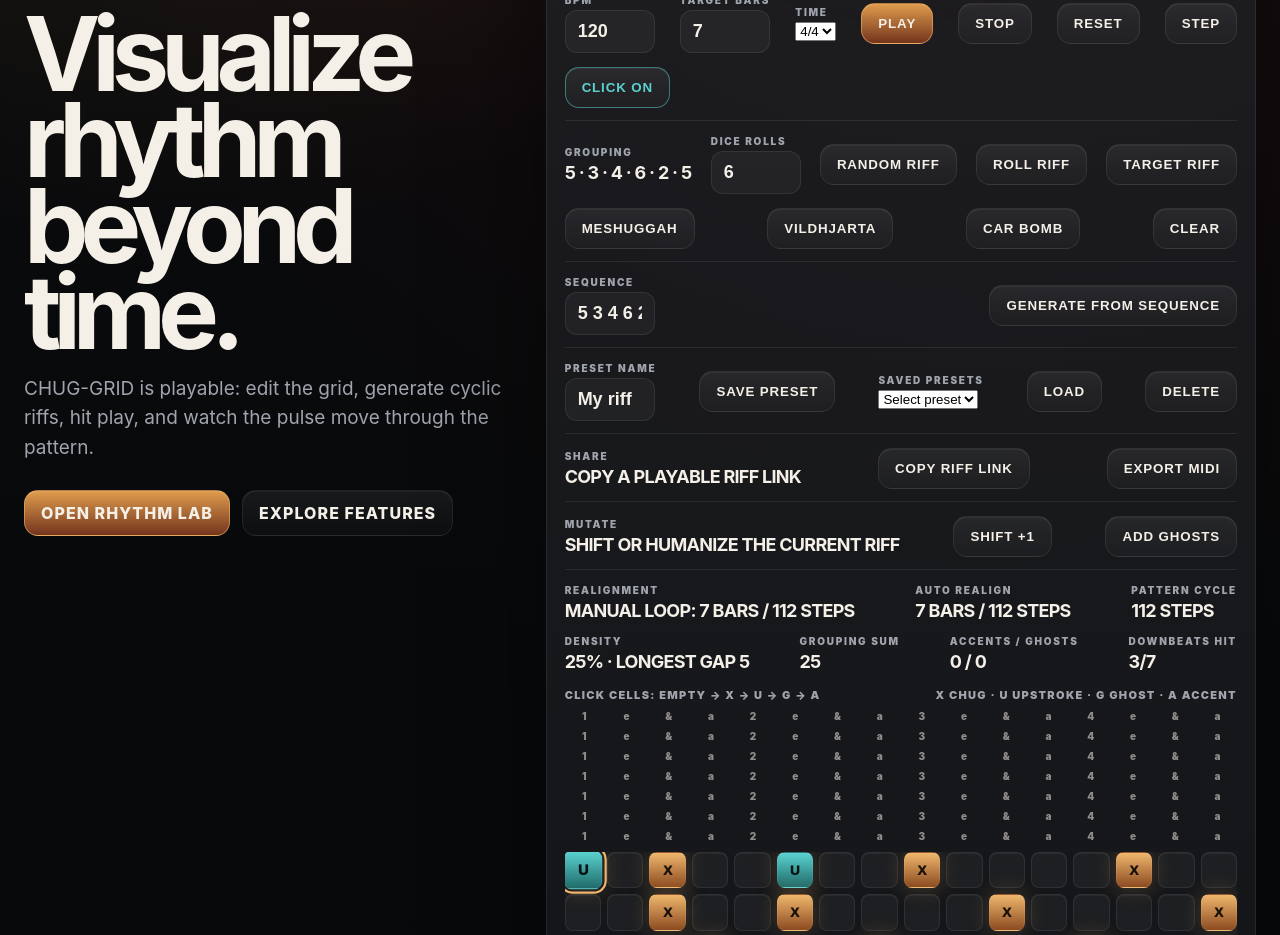
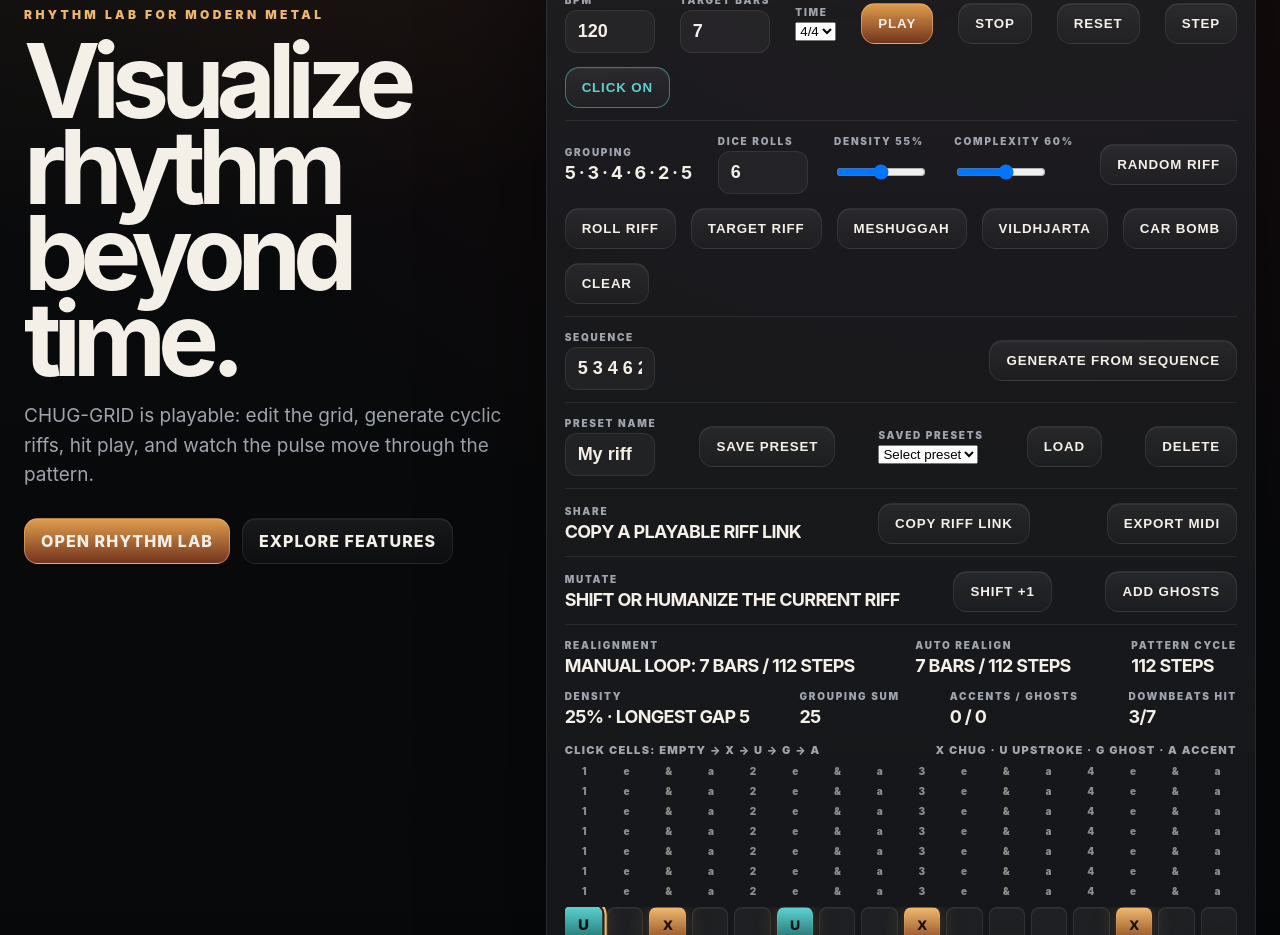
Before and after one commit to Madeo985/CHUG-GRID-PRO, a Next.js app: page / in a window 1280 px wide. Shown: the part 800-1735 px from the top of the page. Built offline with nearby package versions, Linux system fonts and the light colour scheme.

Commit message:
feat: add random riff density and complexity

```diff
--- a/app/page.tsx
+++ b/app/page.tsx
@@ -381,6 +381,8 @@ export default function Page() {
   const [presetName, setPresetName] = useState("My riff");
 const [savedPresets, setSavedPresets] = useState<SavedPreset[]>([]);
 const [selectedPresetId, setSelectedPresetId] = useState("");
+  const [randomDensity, setRandomDensity] = useState(55);
+const [randomComplexity, setRandomComplexity] = useState(60);
 
    const meterInfo = meters[meter];
   const barSteps = meterInfo.barSteps;
@@ -581,34 +583,62 @@ useEffect(() => {
     resetPlayhead();
   }
 function generateRandomRiff() {
-  const groupCount = 4 + Math.floor(Math.random() * 5);
+  const density = randomDensity / 100;
+  const complexity = randomComplexity / 100;
+
+  const availableGroups =
+    complexity < 0.34
+      ? [2, 4, 6]
+      : complexity < 0.67
+        ? [2, 3, 4, 5, 6, 7]
+        : groupValues;
+
+  const groupCount = 3 + Math.round(complexity * 6);
   const groups = Array.from(
     { length: groupCount },
-    () => groupValues[Math.floor(Math.random() * groupValues.length)]
+    () =>
+      availableGroups[
+        Math.floor(Math.random() * availableGroups.length)
+      ]
   );
 
-  const next = makeGroupedPattern(
+  const groupedPattern = makeGroupedPattern(
     groups,
     loopLength,
     barSteps
-  ).map((value, index): Step => {
-    if (!value) return "";
-    if (index % barSteps === 0) return "A";
+  );
 
-    const chance = Math.random();
+  const next = groupedPattern.map(
+    (value, index): Step => {
+      const isDownbeat = index % barSteps === 0;
+      const keepChance = 0.25 + density * 0.75;
+      const extraChance =
+        density * (0.08 + complexity * 0.18);
 
-    if (chance < 0.55) return "X";
-    if (chance < 0.72) return "U";
-    if (chance < 0.88) return "G";
-    return "A";
-  });
+      const active = value
+        ? isDownbeat || Math.random() < keepChance
+        : Math.random() < extraChance;
+
+      if (!active) return "";
+      if (isDownbeat) return "A";
+
+      const chance = Math.random();
+
+      if (chance < 0.58) return "X";
+      if (chance < 0.74) return "U";
+      if (chance < 0.9) return "G";
+      return "A";
+    }
+  );
 
   stop();
   setDiceResult(groups);
   setSequenceInput(groups.join(" "));
   setSteps(next);
   resetPlayhead();
-  setShareStatus("Random riff generated");
+  setShareStatus(
+    `Random riff: density ${randomDensity}% · complexity ${randomComplexity}%`
+  );
 }
   function generateDiceRiff() {
     const rollCount = Math.max(3, Math.min(6, diceRollCount));
@@ -1088,6 +1118,29 @@ function exportMidi() {
               <label>Dice rolls</label>
               <input type="number" min="3" max="6" value={diceRollCount} onChange={(e) => setDiceRollCount(Number(e.target.value))} />
             </div>
+            <div className="bpmControl">
+  <label>Density {randomDensity}%</label>
+  <input
+    type="range"
+    min="10"
+    max="100"
+    step="5"
+    value={randomDensity}
+    onChange={(e) => setRandomDensity(Number(e.target.value))}
+  />
+</div>
+
+<div className="bpmControl">
+  <label>Complexity {randomComplexity}%</label>
+  <input
+    type="range"
+    min="0"
+    max="100"
+    step="10"
+    value={randomComplexity}
+    onChange={(e) => setRandomComplexity(Number(e.target.value))}
+  />
+</div>
             <button type="button" onClick={generateRandomRiff}>
   RANDOM RIFF
 </button>
```
